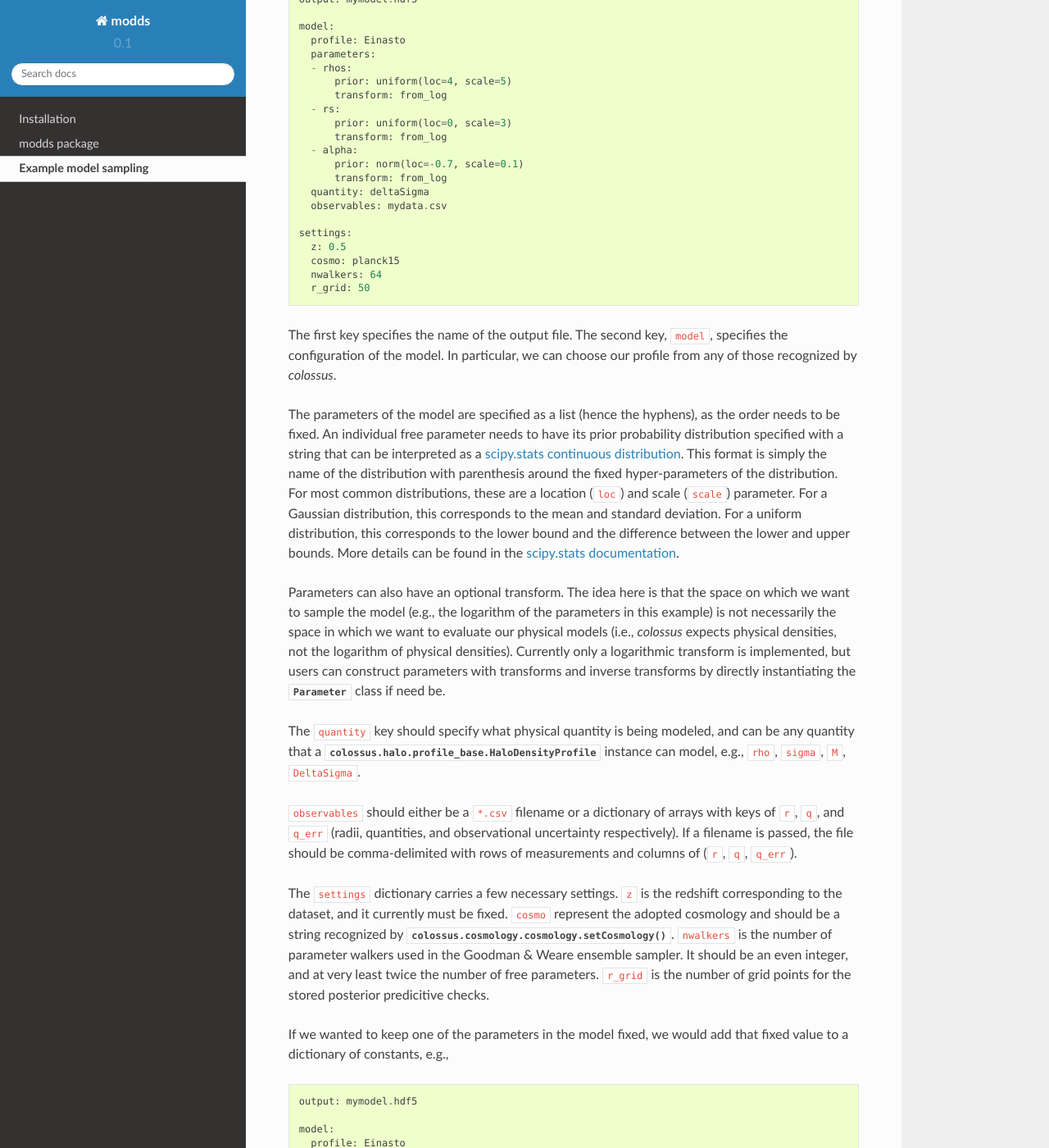
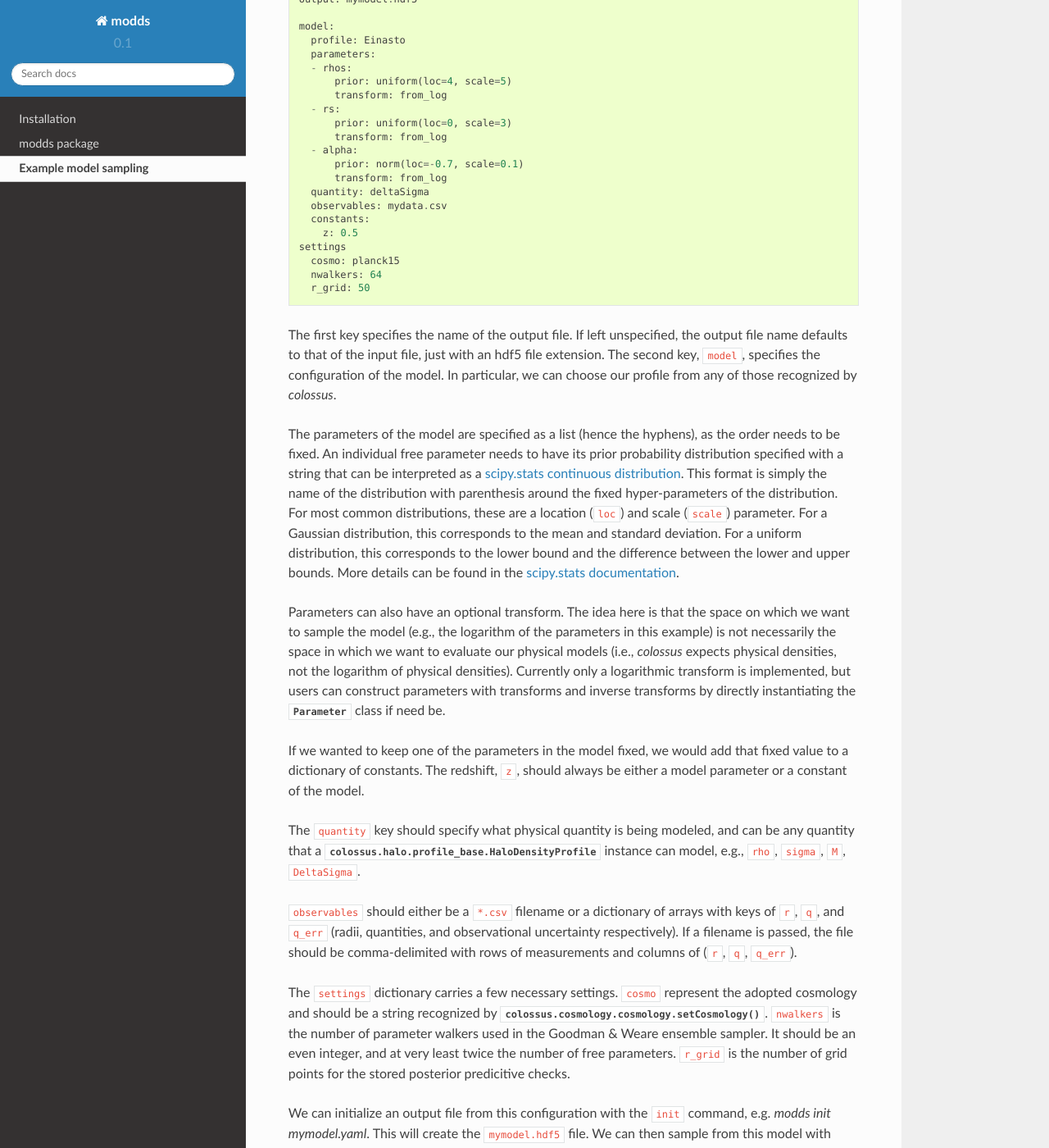
Before and after one commit to AlexaVillaume/modds, a Sphinx documentation site: the page built from docs/source/example.rst, in a window 1280 px wide and 1400 px high, scrolled down 507 px. Shown: the whole window at 82% size. Built offline with Sphinx 7.4.7 and the Read the Docs theme 2.0.0, drawn with Linux system fonts in a browser that asks for light colours; formulas are drawn with MathJax 3; some of the changed text lies outside the part shown.

Commit message:
updated example in docs

```diff
--- a/docs/source/example.rst
+++ b/docs/source/example.rst
@@ -33,51 +33,28 @@ To setup this model, we can write out our configuration in a `yaml <http://yaml.
          transform: from_log
      quantity: deltaSigma
      observables: mydata.csv
-
-   settings:
-     z: 0.5
+     constants:
+       z: 0.5
+   settings
      cosmo: planck15
      nwalkers: 64
      r_grid: 50
 
 
-The first key specifies the name of the output file.  The second key, ``model``, specifies the configuration of the model.  In particular, we can choose our profile from any of those recognized by `colossus`.
+The first key specifies the name of the output file.  If left unspecified, the output file name defaults to that of the input file, just with an hdf5 file extension.  The second key, ``model``, specifies the configuration of the model.  In particular, we can choose our profile from any of those recognized by `colossus`.
 
 The parameters of the model are specified as a list (hence the hyphens), as the order needs to be fixed.  An individual free parameter needs to have its prior probability distribution specified with a string that can be interpreted as a `scipy.stats continuous distribution <https://docs.scipy.org/doc/scipy/reference/generated/scipy.stats.rv_continuous.html#scipy.stats.rv_continuous>`_.  This format is simply the name of the distribution with parenthesis around the fixed hyper-parameters of the distribution.  For most common distributions, these are a location (``loc``) and scale (``scale``) parameter.  For a Gaussian distribution, this corresponds to the mean and standard deviation.  For a uniform distribution, this corresponds to the lower bound and the difference between the lower and upper bounds.  More details can be found in the `scipy.stats documentation <https://docs.scipy.org/doc/scipy/reference/stats.html>`_.
 
 Parameters can also have an optional transform.  The idea here is that the space on which we want to sample the model (e.g., the logarithm of the parameters in this example) is not necessarily the space in which we want to evaluate our physical models (i.e., `colossus` expects physical densities, not the logarithm of physical densities).  Currently only a logarithmic transform is implemented, but users can construct parameters with transforms and inverse transforms by directly instantiating the :class:`~modds.parameter.Parameter` class if need be.
 
+If we wanted to keep one of the parameters in the model fixed, we would add that fixed value to a dictionary of constants.  The redshift, ``z``, should always be either a model parameter or a constant of the model.
+
+
 The ``quantity`` key should specify what physical quantity is being modeled, and can be any quantity that a :class:`colossus.halo.profile_base.HaloDensityProfile` instance can model, e.g., ``rho``, ``sigma``, ``M``, ``DeltaSigma``.
 
 ``observables`` should either be a ``*.csv`` filename or a dictionary of arrays with keys of ``r``, ``q``, and ``q_err`` (radii, quantities, and observational uncertainty respectively).  If a filename is passed, the file should be comma-delimited with rows of measurements and columns of (``r``, ``q``, ``q_err``).
 
-The ``settings`` dictionary carries a few necessary settings.  ``z`` is the redshift corresponding to the dataset, and it currently must be fixed.  ``cosmo`` represent the adopted cosmology and should be a string recognized by :func:`colossus.cosmology.cosmology.setCosmology`.  ``nwalkers`` is the number of parameter walkers used in the Goodman & Weare ensemble sampler.  It should be an even integer, and at very least twice the number of free parameters.  ``r_grid`` is the number of grid points for the stored posterior predicitive checks.
-
-If we wanted to keep one of the parameters in the model fixed, we would add that fixed value to a dictionary of constants, e.g.,
-
-.. code::
-
-   output: mymodel.hdf5
-
-   model:
-     profile: Einasto
-     parameters:
-     - rhos:
-         prior: uniform(loc=4, scale=5)
-         transform: from_log
-     - rs:
-         prior: uniform(loc=0, scale=3)
-         transform: from_log
-     constants:
-       alpha: 0.2
-     quantity: deltaSigma
-     observables: test_data.csv
-
-   settings:
-     z: 0.5
-     cosmo: planck15
-     nwalkers: 64
-     r_grid: 50
+The ``settings`` dictionary carries a few necessary settings. ``cosmo`` represent the adopted cosmology and should be a string recognized by :func:`colossus.cosmology.cosmology.setCosmology`.  ``nwalkers`` is the number of parameter walkers used in the Goodman & Weare ensemble sampler.  It should be an even integer, and at very least twice the number of free parameters.  ``r_grid`` is the number of grid points for the stored posterior predicitive checks.
 
 
 We can initialize an output file from this configuration with the ``init`` command, e.g. `modds init mymodel.yaml`.  This will create the ``mymodel.hdf5`` file.  We can then sample from this model with `modds sample mymodel.hdf5 1000` where the second argument to sample indicates that we will sample for 1000 iterations.  We can optionally make use of multiple threads with the ``--threads`` argument, e.g. `modds sample --threads 4 mymodel.hdf5 1000`.  You can both initialize and sample from the model with the `run` subcommand.  A reminder of all of these subcommands can be found by calling help, e.g., `modds -h`.
```
